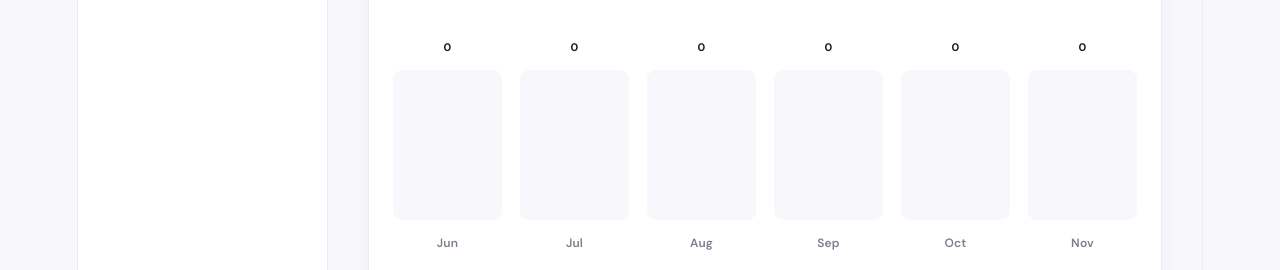
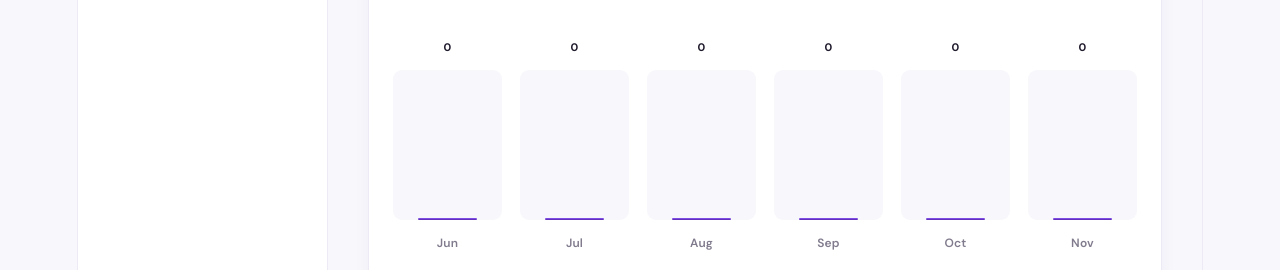
Before and after one commit to FATMATURKYILMAZ/smartcart-ai, a React (Vite) app in the folder frontend/: page /seller/dashboard in a window 1280 px wide. Shown: the part 1220-1490 px from the top of the page. Built offline with nearby package versions, Linux system fonts and the light colour scheme; no server answers.

Commit message:
Improve seller dashboard sales chart effects

```diff
--- a/frontend/src/App.css
+++ b/frontend/src/App.css
@@ -3298,11 +3298,11 @@ button {
   background: var(--background);
   border-radius: 9px;
   overflow: hidden;
+  transition: background 0.25s ease;
 }
 
 .dashboard-sales-bar {
   width: 55%;
-  min-height: 0;
   background: linear-gradient(
     180deg,
     var(--purple-light),
@@ -3315,6 +3315,21 @@ button {
     filter 0.25s ease;
 }
 
+.dashboard-sales-bar.zero-sales {
+  height: 2px !important;
+  min-height: 2px;
+  border-radius: 3px;
+}
+
+.dashboard-sales-bar-area:hover {
+  background: var(--purple-soft);
+}
+
+.dashboard-sales-bar-area:hover .dashboard-sales-bar {
+  filter: brightness(1.3);
+  box-shadow: 0 0 12px 3px rgba(109, 40, 217, 0.65);
+}
+
 .dashboard-sales-column:hover .dashboard-sales-bar {
   filter: brightness(1.15);
   box-shadow: 0 5px 14px rgba(100, 60, 180, 0.25);
--- a/frontend/src/pages/seller/SellerDashboard.tsx
+++ b/frontend/src/pages/seller/SellerDashboard.tsx
@@ -339,9 +339,8 @@ function SellerDashboard() {
                         })}
                       </strong>
 
-                      <div className="dashboard-sales-bar-area">
                       <div
-                          className="dashboard-sales-bar"
+                        className="dashboard-sales-bar-area"
                         title={`${month.label}: ${month.sales.toLocaleString(
                           "en-US",
                           {
@@ -349,6 +348,11 @@ function SellerDashboard() {
                             currency: "TRY",
                           },
                         )}`}
+                      >
+                        <div
+                          className={`dashboard-sales-bar ${
+                            month.sales === 0 ? "zero-sales" : ""
+                          }`}
                           style={{ height: `${barHeight}%` }}
                         />
                       </div>
```
Lines whose indentation alone changed are shown as unchanged.
